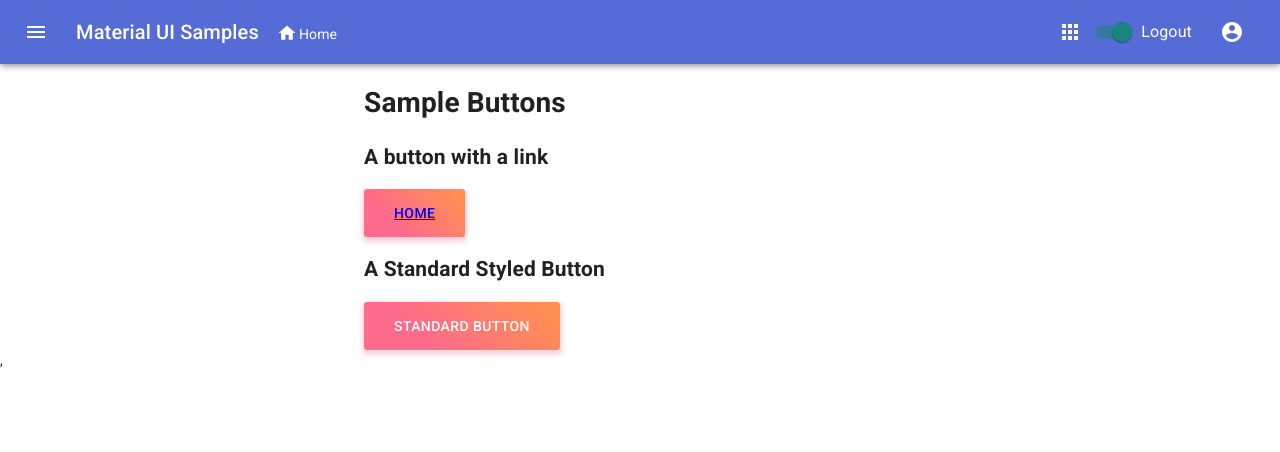
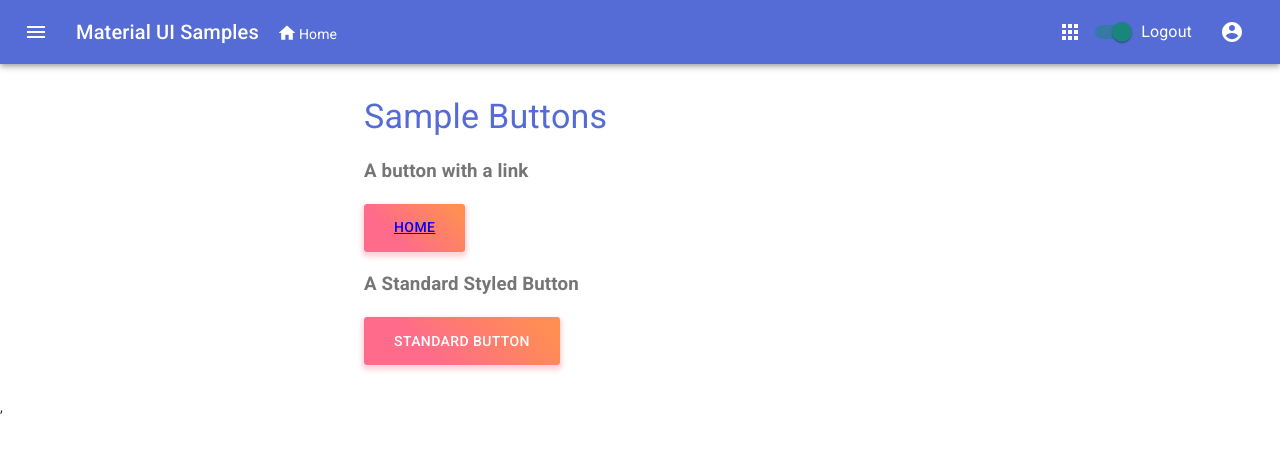
Before and after one commit to Alan-CS/ReactMaterialUIApp, a React (Create React App) app: page /Buttons in a window 1280 px wide. Shown: the top 452 px of the page. Built offline with nearby package versions, Linux system fonts and the light colour scheme.

Commit message:
Textual changes to the ButtonsPage.js.

```diff
--- a/src/components/ButtonsPage.js
+++ b/src/components/ButtonsPage.js
@@ -9,6 +9,8 @@ import Container from '@material-ui/core/Container';
 
 import Buttons from './Buttons';
 import {Theme as theme} from "@material-ui/core/styles/createMuiTheme";
+import Typography from "@material-ui/core/Typography";
+import Box from "@material-ui/core/Box";
 
 // Taken from https://material-ui.com/styles/basics/#hook-api
 const useStyles = makeStyles((theme) => ({
@@ -32,18 +34,23 @@ export default function () {
 
   return (
     <Container maxWidth="sm">
-      <div className={classes.topDiv}>
-        <h1>Sample Buttons</h1>
-      </div>
+      <Box my={4}>
+        <Typography variant="h4" component="h1" gutterBottom color="primary">
+          Sample Buttons
+        </Typography>
 
-      <h2> A button with a link</h2>
-      {/*Alan: cannot prevent underlining*/}
-      <Button className={classes.root}>
-          <Link variant="body2" underline="none" to="/">{"Home"}</Link>
-      </Button>
+        <Typography color="textSecondary">
+          <h3> A button with a link</h3>
+          {/*Alan: cannot prevent underlining*/}
+          <Button className={classes.root}>
+            <Link variant="body2" underline="none" to="/">{"Home"}</Link>
+          </Button>
 
-      <h2> A Standard Styled Button</h2>
-      <Buttons> Standard Button </Buttons>
+          <h3> A Standard Styled Button</h3>
+          <Buttons> Standard Button </Buttons>
+
+        </Typography>
+      </Box>
     </Container>
   )
 }
```
